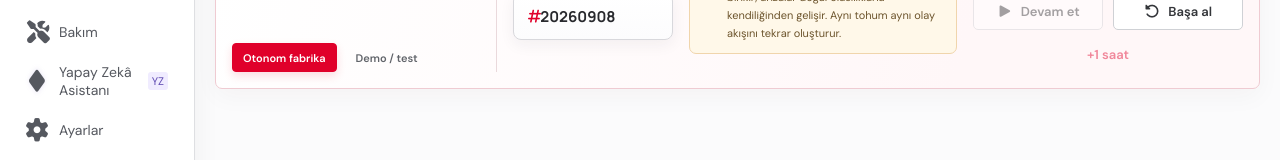
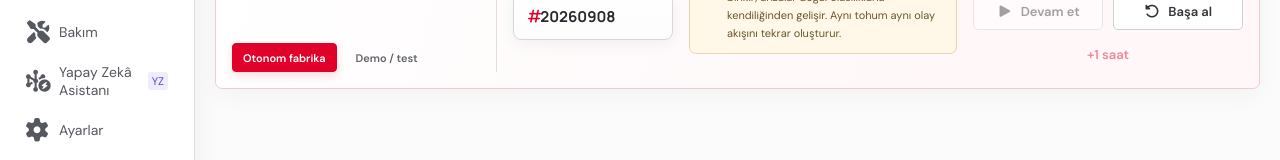
Before and after one commit to arik-xlr8/ARKOZ-AI, an Angular app in the folder frontend/: page / in a window 1280 px wide. Shown: the part 388-548 px from the top of the page. Built offline with nearby package versions, Linux system fonts and the light colour scheme; no server answers.

Commit message:
fix: use hexagon nodes bolt AI icon

```diff
--- a/frontend/src/app.html
+++ b/frontend/src/app.html
@@ -419,7 +419,7 @@
           <div class="section-heading">
             <h2>
               <span class="purple"
-                ><i class="fa-solid fa-diamond ai-sparkle"></i></span
+                ><i class="fa-solid fa-hexagon-nodes-bolt"></i></span
               >
               Analiz özeti
             </h2>
@@ -449,7 +449,7 @@
             class="copilot-button"
             (click)="navigate('Yapay Zekâ Asistanı')"
           >
-            <i class="fa-solid fa-diamond ai-sparkle"></i> Fabrika
+            <i class="fa-solid fa-hexagon-nodes-bolt"></i> Fabrika
             Asistanına sor <i class="fa-solid fa-arrow-up-right-from-square"></i>
           </button>
         </section>
@@ -569,7 +569,7 @@
         <div class="section-heading">
           <h2>
             <span class="purple"
-              ><i class="fa-solid fa-diamond ai-sparkle"></i></span
+              ><i class="fa-solid fa-hexagon-nodes-bolt"></i></span
             >
             Yapay zekâ değerlendirmesi
           </h2>
@@ -1047,7 +1047,7 @@
         <div class="section-heading">
           <h2>
             <span class="purple"
-              ><i class="fa-solid fa-diamond ai-sparkle"></i></span
+              ><i class="fa-solid fa-hexagon-nodes-bolt"></i></span
             >
             Fabrika analiz asistanı
           </h2>
@@ -1056,7 +1056,7 @@
         <div class="messages" aria-live="polite">
           @if(!messages().length){
           <div class="chat-welcome">
-            <span><i class="fa-solid fa-diamond ai-sparkle"></i></span>
+            <span><i class="fa-solid fa-hexagon-nodes-bolt"></i></span>
             <h2>Neyi incelemek istersiniz?</h2>
             <p>
               Riskleri, sensör değişimlerini ve bakım önceliklerini
--- a/frontend/src/main.ts
+++ b/frontend/src/main.ts
@@ -105,7 +105,7 @@ class App implements OnDestroy {
     { name: "Tahminler", icon: "fa-solid fa-chart-line" },
     { name: "Günlük Analizler", icon: "fa-solid fa-file-waveform" },
     { name: "Bakım", icon: "fa-solid fa-screwdriver-wrench" },
-    { name: "Yapay Zekâ Asistanı", icon: "fa-solid fa-diamond ai-sparkle" },
+    { name: "Yapay Zekâ Asistanı", icon: "fa-solid fa-hexagon-nodes-bolt" },
     { name: "Ayarlar", icon: "fa-solid fa-gear" },
   ];
   page = signal("Genel Bakış");
--- a/frontend/src/styles.css
+++ b/frontend/src/styles.css
@@ -2863,12 +2863,6 @@ main {
   font-weight: 900;
 }
 
-.ai-sparkle {
-  display: inline-block;
-  transform: scaleX(0.72);
-  filter: drop-shadow(0 0 3px rgba(115, 95, 195, 0.18));
-}
-
 .table-scroll .fa-arrow-right {
   margin: 0 4px;
   font-size: 9px;
```
